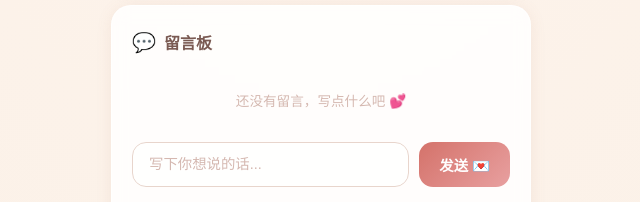
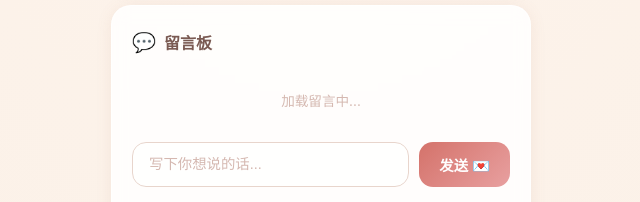
Before and after one commit to haerinyyy/love-app, a plain HTML site: page index.html in a window 1280 px wide. Shown: the part 835-1037 px from the top of the page, 319-959 px from the left. Drawn offline with Linux system fonts and the light colour scheme; no server answers.

Commit message:
修复消息板：添加匿名登录 + 加载状态优化

```diff
--- a/index.html
+++ b/index.html
@@ -738,20 +738,28 @@
     let msgCol = null;
     try {
       const cbdApp = cloudbase.init({ env: CLOUD_ENV });
-      const db = cbdApp.database();
-      msgCol = db.collection('messages');
+      cbdApp.auth().signInAnonymously().then(() => {
+        const db = cbdApp.database();
+        msgCol = db.collection('messages');
+        renderMessages();
+      }).catch(e => {
+        console.warn('CloudBase auth failed:', e);
+      });
     } catch (e) {
       console.warn('CloudBase init failed, messages unavailable:', e);
     }
 
+    let msgsReady = false;
+
     async function fetchMessages() {
-      if (!msgCol) return [];
+      if (!msgCol) return null;
       try {
         const res = await msgCol.orderBy('time', 'desc').get();
+        msgsReady = true;
         return res.data || [];
       } catch (e) {
         console.error('fetch msgs error:', e);
-        return [];
+        return null;
       }
     }
 
@@ -786,9 +794,13 @@
 
     async function renderMessages() {
       const container = document.getElementById('msgList');
-      container.innerHTML = '<div class="msg-empty">加载留言中...</div>';
 
       const msgs = await fetchMessages();
+
+      if (msgs === null) {
+        container.innerHTML = '<div class="msg-empty">加载留言中...</div>';
+        return;
+      }
 
       if (msgs.length === 0) {
         container.innerHTML = '<div class="msg-empty">还没有留言，写点什么吧 💕</div>';
```
